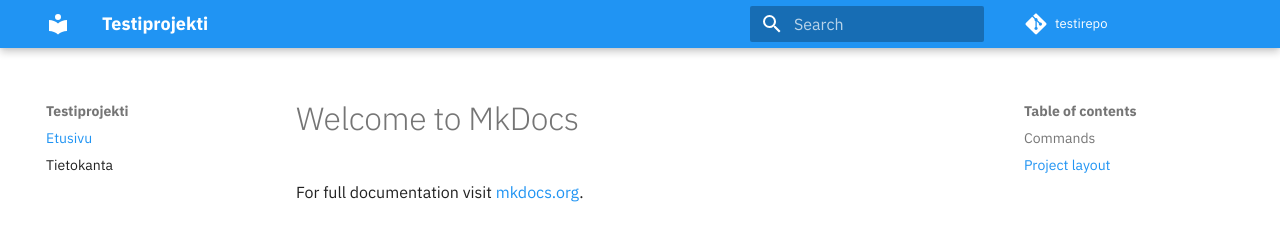
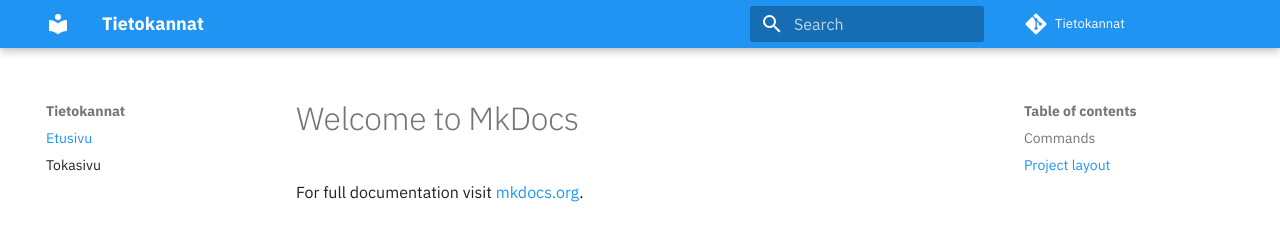
Before and after one commit to MikaelPiirainen/Tietokannat, an MkDocs documentation site: the page built from mkdocs-project/docs/index.md, in a window 1280 px wide. Shown: the top 251 px of the page. Built offline with MkDocs 1.6.1 and Material for MkDocs 9.7.7, drawn with Linux system fonts in a browser that asks for light colours; comment, search, counter and statistics services are not loaded.

Commit message:
muutoksia

```diff
--- a/mkdocs.yml
+++ b/mkdocs.yml
@@ -1,18 +1,18 @@
 # Project information
-site_name: Testiprojekti
-site_url: https://MikaelPiirainen.github.io/testirepo
+site_name: Tietokannat
+site_url: https://MikaelPiirainen.github.io/Tietokannat
 site_author: Mikael Piirainen
 
 # Repository
-repo_name: testirepo
-repo_url: https://github.com/MikaelPiirainen/testirepo
-edit_uri: edit/master/docs
+repo_name: Tietokannat
+repo_url: https://github.com/MikaelPiirainen/Tietokannat
+edit_uri: edit/master/mkdocs-project/docs
 docs_dir: mkdocs-project/docs
 
 # Navigation
 nav:
   - Etusivu: index.md
-  - Tietokanta: tietokanta.md
+  - Tokasivu: tokasivu.md
 
 ## DO NOT CHANGE BELOW THIS LINE
 
```
